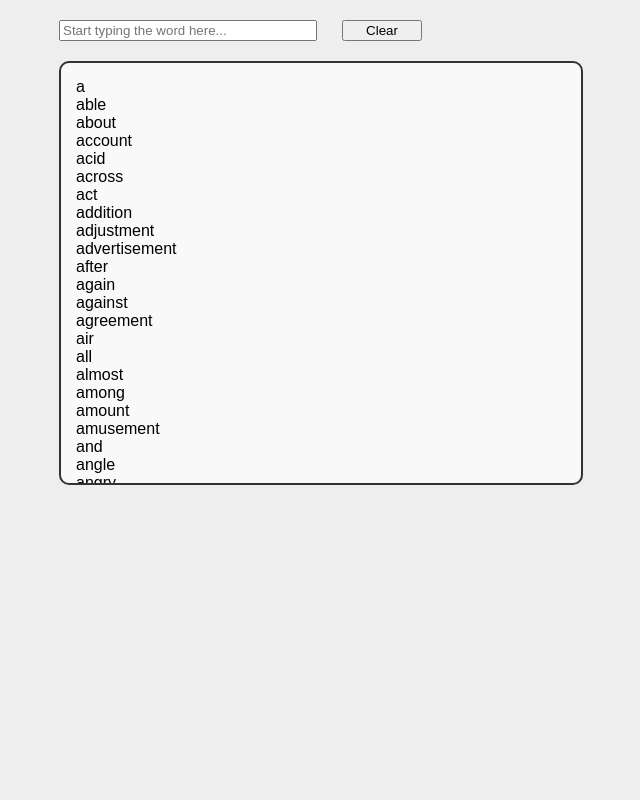
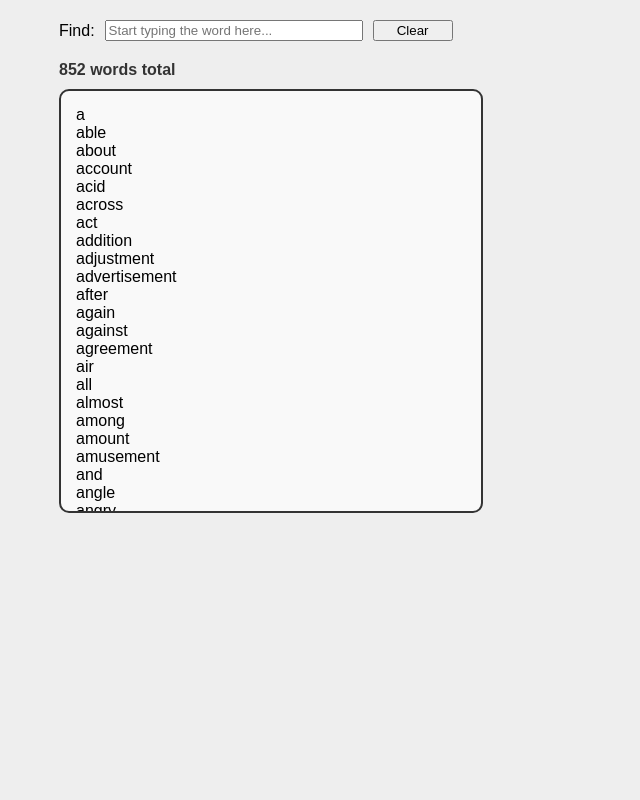
Before and after one commit to SGT-Winters/CS4712_Assignments, a plain HTML site: page Mod_1 - Assignments/wordfinder/word-finder.html in a window 1280 px wide. Shown: the whole page, without its empty margins (281-921 px from the left). Drawn offline with nearby package versions, Linux system fonts and the light colour scheme.

Commit message:
part 3 done

```diff
--- a/Mod_1 - Assignments/wordfinder/word-finder.html
+++ b/Mod_1 - Assignments/wordfinder/word-finder.html
@@ -1,39 +1,47 @@
 <!DOCTYPE html>
-
-<!--
-  COLLABORATORS:
-
--->
-
 <html>
 <head>
-    <meta http-equiv="Content-Type" content="text/html; charset=UTF-8" />
+    <meta charset="UTF-8" />
     <title>Word Finder</title>
 
-    <!-- Load any supplemental Javascript libraries here -->
-    <script type="text/javascript" src="jquery-1.5.min.js"></script>
-    <script type="text/javascript" src="words-large.json"></script>
-    <script type="text/javascript" src="dictionary.js"></script>
+    <script src="https://code.jquery.com/jquery-3.6.0.min.js"></script>
 
     <script type="text/javascript">
         $(document).ready(function () {
+            const scrollBox = $("#scroll");
+            let wordList = [];
+
             $.getJSON("words-small.json", function (data) {
-                let scrollBox = $("#scroll");
-                data.forEach(function (word) {
-                    scrollBox.append("<div>" + word + "</div>");
-                });
+                wordList = data;
+                displayWords(wordList);
+                $("#numberOfWords").text(`${wordList.length} words total`);
+            });
+
+            $("#searchBox").on("input", function () {
+                const query = $(this).val().toLowerCase();
+                const filtered = wordList.filter(word =>
+                    word.toLowerCase().includes(query)
+                );
+                displayWords(filtered);
+                $("#numberOfWords").text(`${filtered.length} words found`);
             });
 
             $("#searchButton").click(function () {
-                $("#searchBox").val(""); // Clear the search box
+                $("#searchBox").val("");
+                displayWords(wordList);
+                $("#numberOfWords").text(`${wordList.length} words total`);
             });
+
+            function displayWords(words) {
+                scrollBox.empty();
+                words.forEach(word => {
+                    scrollBox.append(`<div>${word}</div>`);
+                });
+            }
         });
-
     </script>
 
     <style type="text/css">
-
-        /* Your CSS here */
         html {
             background-color: #eee;
             font-family: Arial, sans-serif;
@@ -42,21 +50,23 @@
             margin: 20px auto;
             max-width: 600px;
         }
-        label, input, button, select {
-            display: block;
-            width: 100%;
+        label, input, button {
             margin-bottom: 10px;
         }
-
-        #searchFeatures{
+        #searchFeatures {
             display: flex;
-            gap: 25px;
+            align-items: center;
+            gap: 10px;
             margin-bottom: 10px;
         }
+        #searchBox {
+            width: 250px;
+        }
+        #searchButton {
+            width: 80px;
+        }
         #displayBox {
-            display: flex;
-            flex-direction: row-reverse;
-            width: 500px;
+            width: 400px;
             height: 400px;
             border: 2px solid #333;
             border-radius: 10px;
@@ -64,31 +74,27 @@
             overflow: hidden;
             padding: 10px;
         }
-        #searchBox {
-            width: 250px;
-        }
-        #searchButton {
-            width: 80px;
-        }
-        #scroll{
-            flex: 1;
+        #scroll {
             height: 100%;
             overflow-y: scroll;
             padding: 5px;
         }
+        #numberOfWords {
+            margin-bottom: 10px;
+            font-weight: bold;
+            color: #333;
+        }
     </style>
-
 </head>
 <body>
-
 <div id="searchFeatures">
+    <label for="searchBox">Find:</label>
     <input type="text" id="searchBox" placeholder="Start typing the word here..." />
     <button id="searchButton">Clear</button>
 </div>
+<div id="numberOfWords"></div>
 <div id="displayBox">
-    <div id="scroll">
-    </div>
+    <div id="scroll"></div>
 </div>
-
 </body>
 </html>
```
